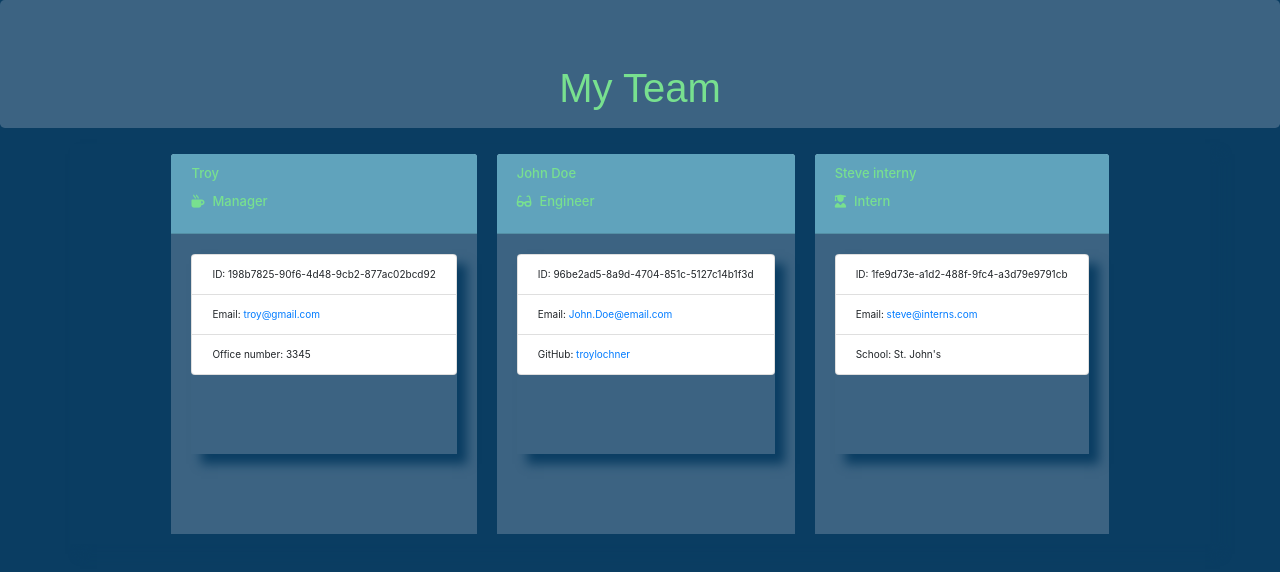
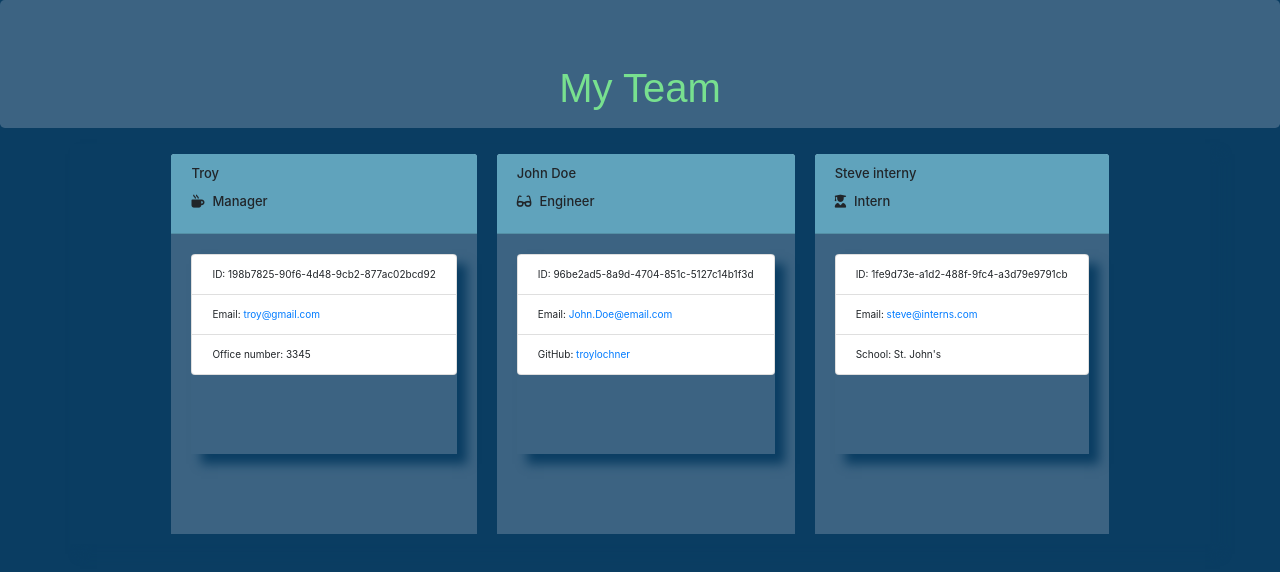
Before and after one commit to troylochner/employee-summary, a website: page output/team.html in a window 1280 px wide. Drawn offline with nearby package versions, Linux system fonts and the light colour scheme.

Commit message:
fixed card header color

```diff
--- a/output/style.css
+++ b/output/style.css
@@ -27,7 +27,6 @@ body {
 
 .card-title{
     font-size: small;
-    color: #78e08f;
 
 
 }
```
